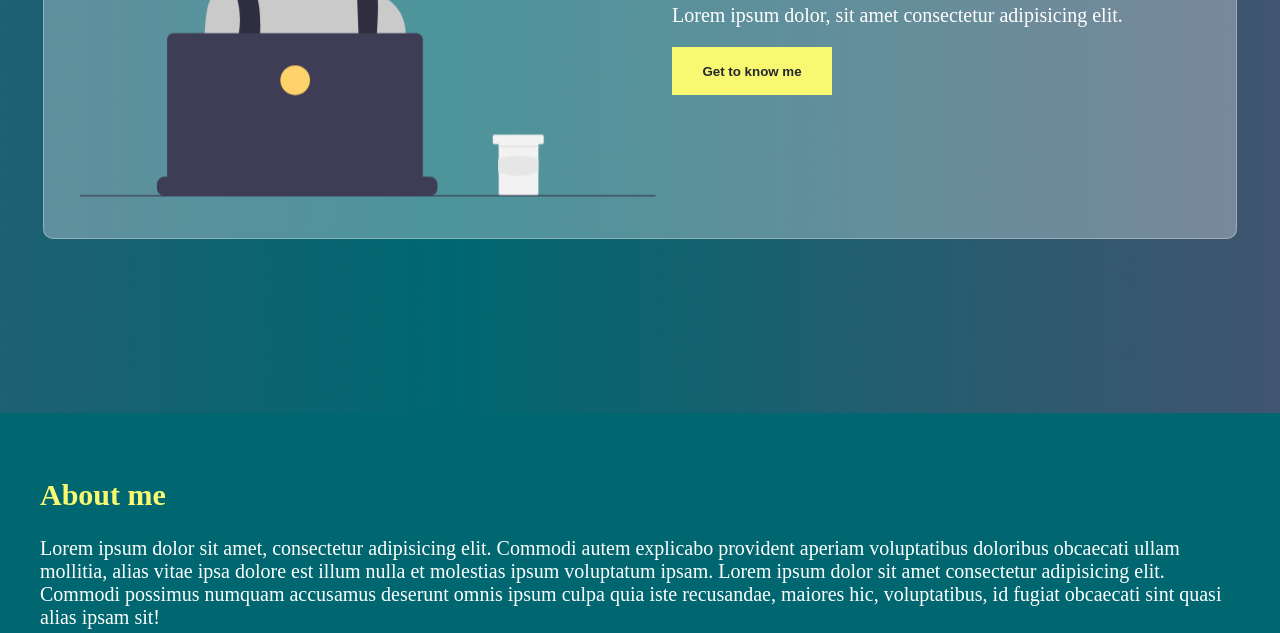
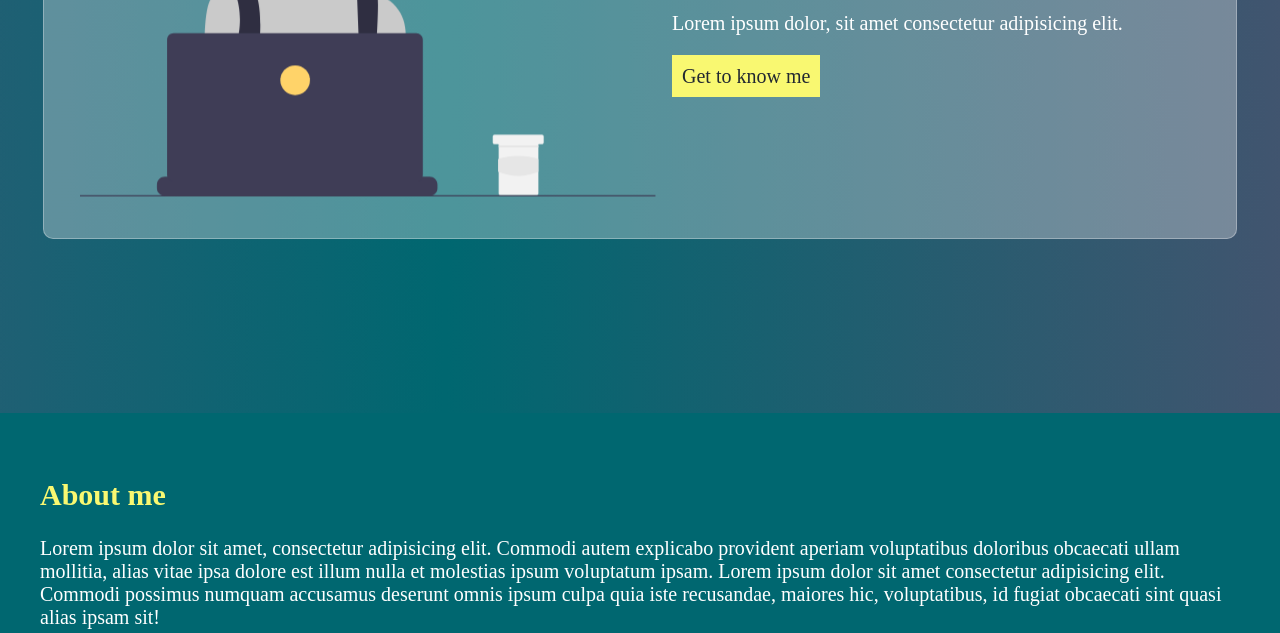
Before and after one commit to lexChvz/My-Demo-Page, a plain HTML site: page index.html in a window 1280 px wide. Shown: the part 467-1100 px from the top of the page. Drawn offline with nearby package versions, Linux system fonts and the light colour scheme.

Commit message:
updated a button

```diff
--- a/assets/styles/styles.less
+++ b/assets/styles/styles.less
@@ -137,13 +137,21 @@ header {
       h1 {
         margin-top: 0;
       }
-      button {
+      p {
+        margin-bottom: 1.5em;
+      }
+      a {
         background-color: #f9f871;
-        border: none;
         width: 10rem;
         height: 3rem;
         color: #222831;
-        font-weight: bold;
+        text-decoration: none;
+        padding: 0.5em;
+        // transition: transform 300ms;
+      }
+      a:hover {
+        transform: translateY(50px);
+        box-shadow: #f9f871;
       }
     }
   }
--- a/index.html
+++ b/index.html
@@ -191,7 +191,7 @@
         <div class="head">
           <h1>Hi, I'm Lex!</h1>
           <p>Lorem ipsum dolor, sit amet consectetur adipisicing elit.</p>
-          <button>Get to know me</button>
+          <a href="#about">Get to know me</a>
         </div>
       </div>
     </header>
```
Also changed, not shown: assets/styles/styles.css.
